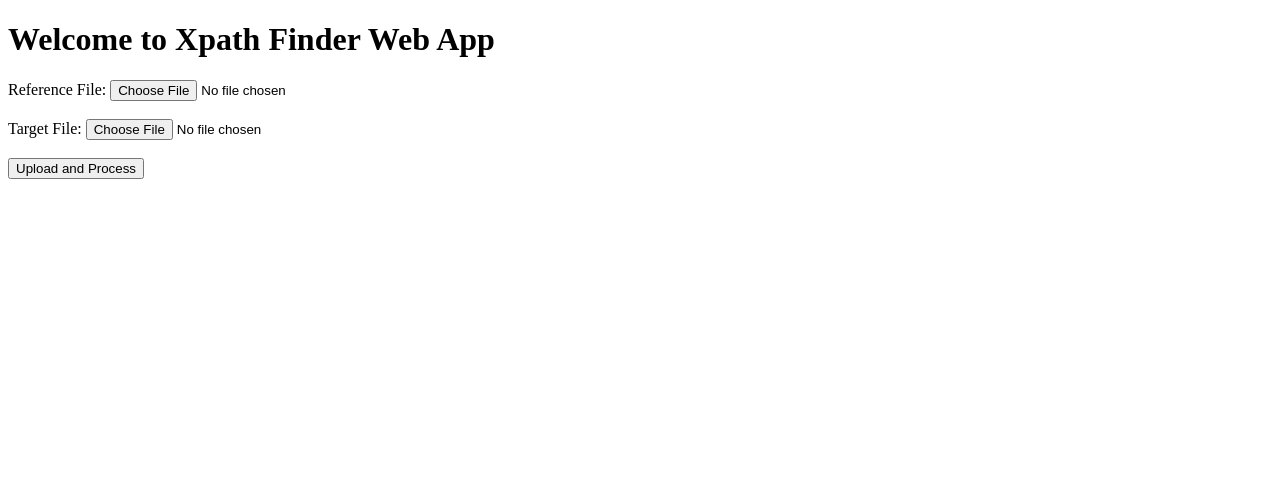
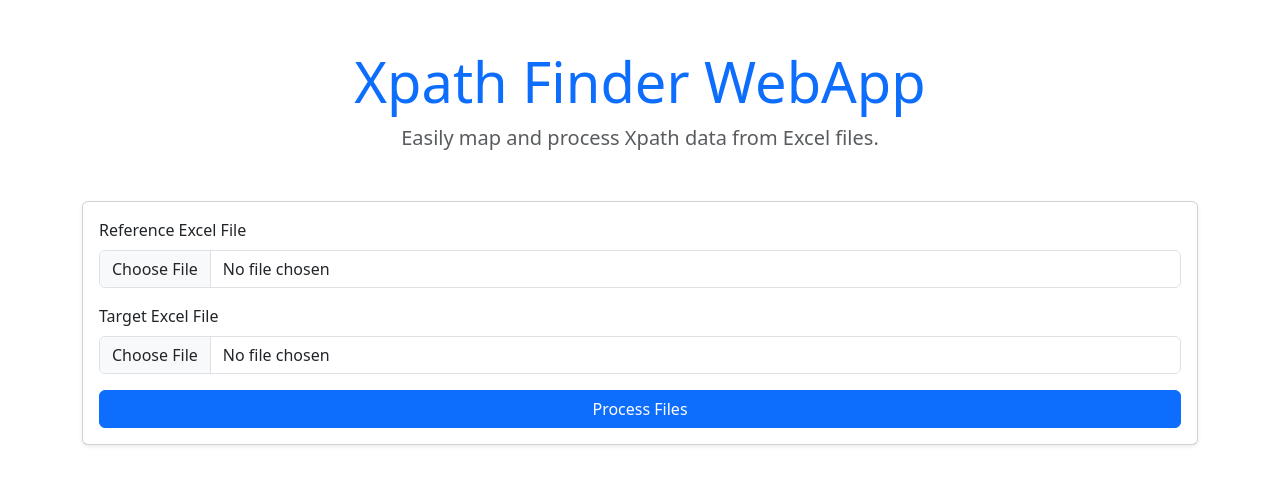
Before and after one commit to md-naciri/XpathFinderWebApp, a Flask app: page / in a window 1280 px wide. Shown: the top 492 px of the page. Run offline with Flask 3, Linux system fonts and the light colour scheme; some libraries are stand-ins or nearby versions.

Commit message:
styling the html using bootstrap, creating css and js files

```diff
--- a/app.py
+++ b/app.py
@@ -1,6 +1,7 @@
 import os
 from flask import Flask, render_template, request, send_file
 import pandas as pd
+from werkzeug.utils import secure_filename
 
 app = Flask(__name__)
 app.config['UPLOAD_FOLDER'] = 'uploads'
@@ -12,28 +13,43 @@ def home():
 
 @app.route('/process', methods=['POST'])
 def process_files():
+    if 'reference' not in request.files or 'target' not in request.files:
+        return "Missing files. Please upload both files."
+
     reference_file = request.files['reference']
     target_file = request.files['target']
 
-    # Save uploaded files
-    ref_path = os.path.join(app.config['UPLOAD_FOLDER'], reference_file.filename)
-    target_path = os.path.join(app.config['UPLOAD_FOLDER'], target_file.filename)
+    if reference_file.filename == '' or target_file.filename == '':
+        return "No file selected."
+
+    ref_path = os.path.join(app.config['UPLOAD_FOLDER'], secure_filename(reference_file.filename))
+    tgt_path = os.path.join(app.config['UPLOAD_FOLDER'], secure_filename(target_file.filename))
+
     reference_file.save(ref_path)
-    target_file.save(target_path)
+    target_file.save(tgt_path)
 
-    # Load Excel files
-    reference_df = pd.read_excel(ref_path)
-    target_df = pd.read_excel(target_path)
+    try:
+        # Read Excel files
+        reference_df = pd.read_excel(ref_path)
+        target_df = pd.read_excel(tgt_path)
 
-    # Perform your processing
-    reference_lookup = dict(zip(reference_df["Donnée du modèle"], reference_df["Xpath"]))
-    target_df["Xpath"] = target_df["Donnée du modèle"].apply(lambda x: reference_lookup.get(x, "Not Found"))
+        # Create lookup dictionary
+        reference_lookup = dict(zip(reference_df["Donnée du modèle"], reference_df["Xpath"]))
 
-    # Save output file
-    output_path = os.path.join(app.config['UPLOAD_FOLDER'], 'output.xlsx')
-    target_df.to_excel(output_path, index=False)
+        # Map the Xpath
+        target_df["Xpath"] = target_df["Donnée du modèle"].map(reference_lookup).fillna("Not Found")
 
-    return send_file(output_path, as_attachment=True)
+        # Name the output file based on the target file name
+        output_filename = os.path.splitext(target_file.filename)[0] + "_output.xlsx"
+        output_path = os.path.join(app.config['UPLOAD_FOLDER'], output_filename)
+
+        # Save the output
+        target_df.to_excel(output_path, index=False)
+
+        return send_file(output_path, as_attachment=True)
+
+    except Exception as e:
+        return f"Error processing files: {e}"
 
 if __name__ == '__main__':
     app.run(debug=True)
--- a/templates/index.html
+++ b/templates/index.html
@@ -4,15 +4,55 @@
     <meta charset="UTF-8">
     <meta name="viewport" content="width=device-width, initial-scale=1.0">
     <title>Xpath Finder</title>
+    <!-- Bootstrap CSS -->
+    <link href="https://cdn.jsdelivr.net/npm/bootstrap@5.3.2/dist/css/bootstrap.min.css" rel="stylesheet">
+    <!-- Custom CSS -->
+    <link rel="stylesheet" href="{{ url_for('static', filename='css/style.css') }}">
 </head>
 <body>
-    <h1>Welcome to Xpath Finder Web App</h1>
-    <form action="/process" method="post" enctype="multipart/form-data">
-        <label for="reference">Reference File:</label>
-        <input type="file" name="reference" id="reference" required><br><br>
-        <label for="target">Target File:</label>
-        <input type="file" name="target" id="target" required><br><br>
-        <button type="submit">Upload and Process</button>
-    </form>
+    <div class="container py-5">
+        <div class="text-center mb-5">
+            <h1 class="display-4 text-primary">Xpath Finder WebApp</h1>
+            <p class="lead text-muted">Easily map and process Xpath data from Excel files.</p>
+        </div>
+        <div class="card shadow-sm form-container">
+            <div class="card-body">
+                <form action="/process" method="post" enctype="multipart/form-data" class="needs-validation" id="fileUploadForm" novalidate>
+                    <!-- Reference File Input -->
+                    <div class="mb-3">
+                        <label for="reference" class="form-label">Reference Excel File</label>
+                        <input
+                            type="file"
+                            name="reference"
+                            id="reference"
+                            class="form-control"
+                            accept=".xlsx"
+                            required>
+                        <div class="invalid-feedback">Please upload a valid reference file (.xlsx).</div>
+                    </div>
+
+                    <!-- Target File Input -->
+                    <div class="mb-3">
+                        <label for="target" class="form-label">Target Excel File</label>
+                        <input
+                            type="file"
+                            name="target"
+                            id="target"
+                            class="form-control"
+                            accept=".xlsx"
+                            required>
+                        <div class="invalid-feedback">Please upload a valid target file (.xlsx).</div>
+                    </div>
+
+                    <!-- Submit Button -->
+                    <button type="submit" class="btn btn-primary w-100">Process Files</button>
+                </form>
+            </div>
+        </div>
+    </div>
+    <!-- Bootstrap JS -->
+    <script src="https://cdn.jsdelivr.net/npm/bootstrap@5.3.2/dist/js/bootstrap.bundle.min.js"></script>
+    <!-- Custom JS -->
+    <script src="{{ url_for('static', filename='js/script.js') }}"></script>
 </body>
 </html>
--- /dev/null
+++ b/uploads/website.txt
@@ -0,0 +1 @@
+https://cegedim-france.udemy.com/course/complete-laravel-multi-vendor-ecommerce-project/
```
Also changed, not shown: static/css/style.css (added), static/js/script.js (added), 1 other file.
